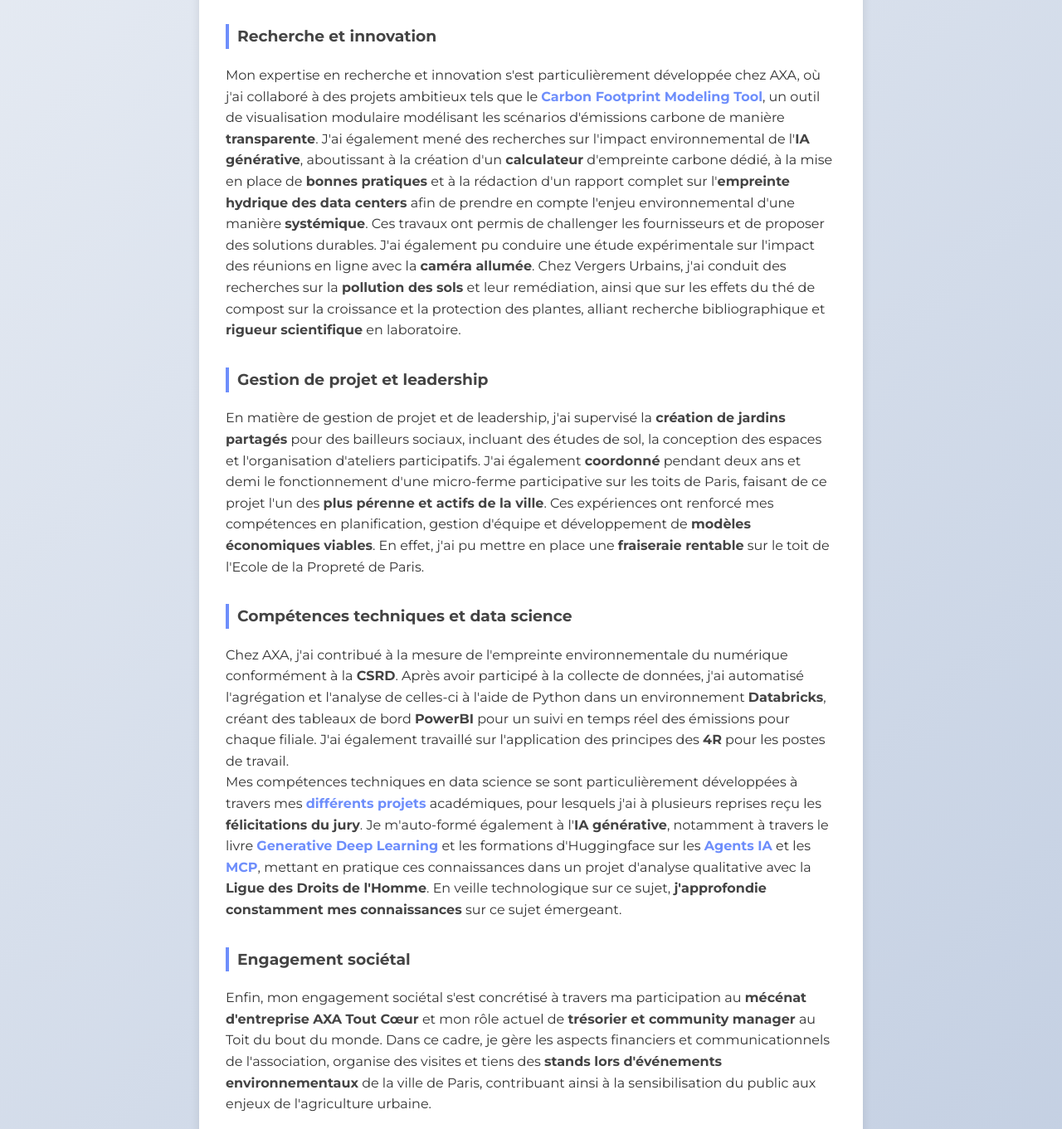
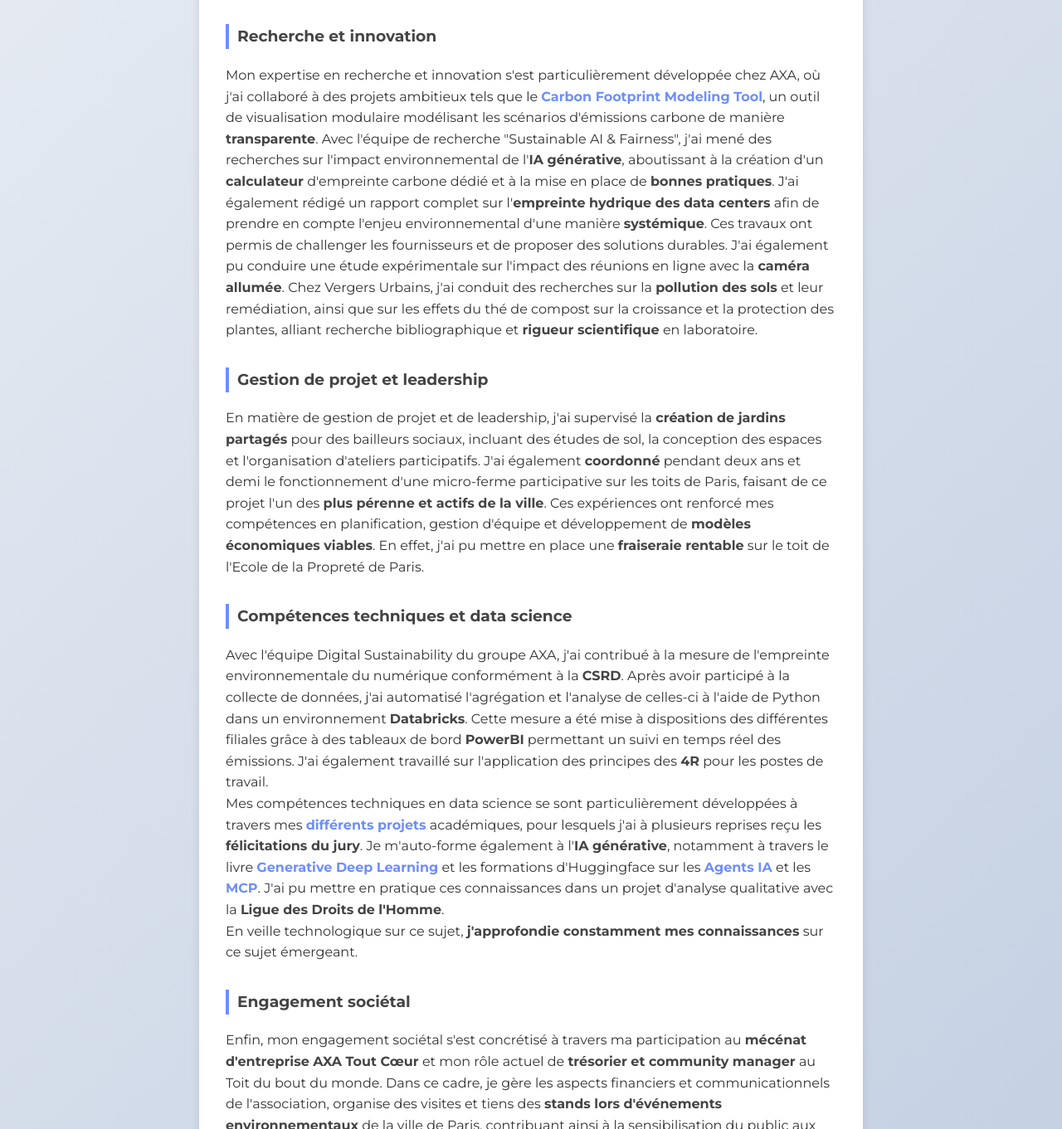
Before and after one commit to felixmortas/biography, a plain HTML site: page index.html in a window 1280 px wide. Shown: the part 1411-2772 px from the top of the page at 83% size. Drawn offline with Linux system fonts and the light colour scheme.

Commit message:
Enhance UX

```diff
--- a/index.html
+++ b/index.html
@@ -4,7 +4,7 @@
 <head>
     <meta charset="UTF-8">
     <meta name="viewport" content="width=device-width, initial-scale=1.0">
-    <title>Biographie Professionnelle</title>
+    <title>Félix MORTAS</title>
     <link rel="stylesheet" href="styles.css">
 </head>
 <body>
@@ -23,7 +23,7 @@
 
         <section class="introduction">
             <p>
-                Fort d'une expérience diversifiée au sein de structures variées telles que l'association d'agriculture urbaine <a href="https://vergersurbains.org/" target="_blank">Vergers Urbains</a>, le groupe semencier <a href="https://www.syngenta.fr/" target="_blank">Syngenta</a> et le groupe d'assurance <a href="https://www.axa.com/" target="_blank">AXA</a>, j'ai développé une expertise transversale alliant data science, responsabilité environnementale et agriculture urbaine. Mon parcours professionnel s'articule autour de plusieurs compétences clés que j'ai pu mettre en œuvre dans différents contextes.
+                Fort d'une expérience diversifiée au sein de structures variées telles que le groupe d'assurance <a href="https://www.axa.com/" target="_blank">AXA</a>, le groupe semencier <a href="https://www.syngenta.fr/" target="_blank">Syngenta</a> et l'association d'agriculture urbaine <a href="https://vergersurbains.org/" target="_blank">Vergers Urbains</a>, j'ai développé une expertise transversale alliant data science, responsabilité environnementale et agriculture urbaine. Mon parcours professionnel s'articule autour de plusieurs compétences clés que j'ai pu mettre en œuvre dans différents contextes.
             </p>
         </section>
 
@@ -38,7 +38,7 @@
             <article>
                 <h3>Recherche et innovation</h3>
                 <p>
-                    Mon expertise en recherche et innovation s'est particulièrement développée chez AXA, où j'ai collaboré à des projets ambitieux tels que le <a href="https://www.github.com/borisruf/carbon-footprint-modeling-tool" target="_blank">Carbon Footprint Modeling Tool</a>, un outil de visualisation modulaire modélisant les scénarios d'émissions carbone de manière <b>transparente</b>. J'ai également mené des recherches sur l'impact environnemental de l'<b>IA générative</b>, aboutissant à la création d'un <b>calculateur</b> d'empreinte carbone dédié, à la mise en place de <b>bonnes pratiques</b> et à la rédaction d'un rapport complet sur l'<b>empreinte hydrique des data centers</b> afin de prendre en compte l'enjeu environnemental d'une manière <b>systémique</b>. Ces travaux ont permis de challenger les fournisseurs et de proposer des solutions durables. J'ai également pu conduire une étude expérimentale sur l'impact des réunions en ligne avec la <b>caméra allumée</b>. Chez Vergers Urbains, j'ai conduit des recherches sur la <b>pollution des sols</b> et leur remédiation, ainsi que sur les effets du thé de compost sur la croissance et la protection des plantes, alliant recherche bibliographique et <b>rigueur scientifique</b> en laboratoire.
+                    Mon expertise en recherche et innovation s'est particulièrement développée chez AXA, où j'ai collaboré à des projets ambitieux tels que le <a href="https://www.github.com/borisruf/carbon-footprint-modeling-tool" target="_blank">Carbon Footprint Modeling Tool</a>, un outil de visualisation modulaire modélisant les scénarios d'émissions carbone de manière <b>transparente</b>. Avec l'équipe de recherche "Sustainable AI & Fairness", j'ai mené des recherches sur l'impact environnemental de l'<b>IA générative</b>, aboutissant à la création d'un <b>calculateur</b> d'empreinte carbone dédié et à la mise en place de <b>bonnes pratiques</b>. J'ai également rédigé un rapport complet sur l'<b>empreinte hydrique des data centers</b> afin de prendre en compte l'enjeu environnemental d'une manière <b>systémique</b>. Ces travaux ont permis de challenger les fournisseurs et de proposer des solutions durables. J'ai également pu conduire une étude expérimentale sur l'impact des réunions en ligne avec la <b>caméra allumée</b>. Chez Vergers Urbains, j'ai conduit des recherches sur la <b>pollution des sols</b> et leur remédiation, ainsi que sur les effets du thé de compost sur la croissance et la protection des plantes, alliant recherche bibliographique et <b>rigueur scientifique</b> en laboratoire.
                 </p>
             </article>
             <article>
@@ -50,8 +50,9 @@
             <article>
                 <h3>Compétences techniques et data science</h3>
                 <p>
-                   Chez AXA, j'ai contribué à la mesure de l'empreinte environnementale du numérique conformément à la <b>CSRD</b>. Après avoir participé à la collecte de données, j'ai automatisé l'agrégation et l'analyse de celles-ci à l'aide de Python dans un environnement <b>Databricks</b>, créant des tableaux de bord <b>PowerBI</b> pour un suivi en temps réel des émissions pour chaque filiale. J'ai également travaillé sur l'application des principes des <b>4R</b> pour les postes de travail.
-                   <br>Mes compétences techniques en data science se sont particulièrement développées à travers mes <a href="https://github.com/felixmortas?tab=repositories" target="_blank">différents projets</a> académiques, pour lesquels j'ai à plusieurs reprises reçu les <b>félicitations du jury</b>. Je m'auto-formé également à l'<b>IA générative</b>, notamment à travers le livre <a href="https://www.oreilly.com/library/view/generative-deep-learning/9781098134174/" target="_blank">Generative Deep Learning</a> et les formations d'Huggingface sur les <a href="https://huggingface.co/agents-course">Agents IA</a> et les <a href="https://huggingface.co/mcp-course">MCP</a>, mettant en pratique ces connaissances dans un projet d'analyse qualitative avec la <b>Ligue des Droits de l'Homme</b>. En veille technologique sur ce sujet, <b>j'approfondie constamment mes connaissances</b> sur ce sujet émergeant.
+                   Avec l'équipe Digital Sustainability du groupe AXA, j'ai contribué à la mesure de l'empreinte environnementale du numérique conformément à la <b>CSRD</b>. Après avoir participé à la collecte de données, j'ai automatisé l'agrégation et l'analyse de celles-ci à l'aide de Python dans un environnement <b>Databricks</b>. Cette mesure a été mise à dispositions des différentes filiales grâce à des tableaux de bord <b>PowerBI</b> permettant un suivi en temps réel des émissions. J'ai également travaillé sur l'application des principes des <b>4R</b> pour les postes de travail.
+                   <br>Mes compétences techniques en data science se sont particulièrement développées à travers mes <a href="https://github.com/felixmortas?tab=repositories" target="_blank">différents projets</a> académiques, pour lesquels j'ai à plusieurs reprises reçu les <b>félicitations du jury</b>. Je m'auto-forme également à l'<b>IA générative</b>, notamment à travers le livre <a href="https://www.oreilly.com/library/view/generative-deep-learning/9781098134174/" target="_blank">Generative Deep Learning</a> et les formations d'Huggingface sur les <a href="https://huggingface.co/agents-course">Agents IA</a> et les <a href="https://huggingface.co/mcp-course">MCP</a>. J'ai pu mettre en pratique ces connaissances dans un projet d'analyse qualitative avec la <b>Ligue des Droits de l'Homme</b>.
+                   <br>En veille technologique sur ce sujet, <b>j'approfondie constamment mes connaissances</b> sur ce sujet émergeant.
                 </p>
             </article>
             <article>
```
